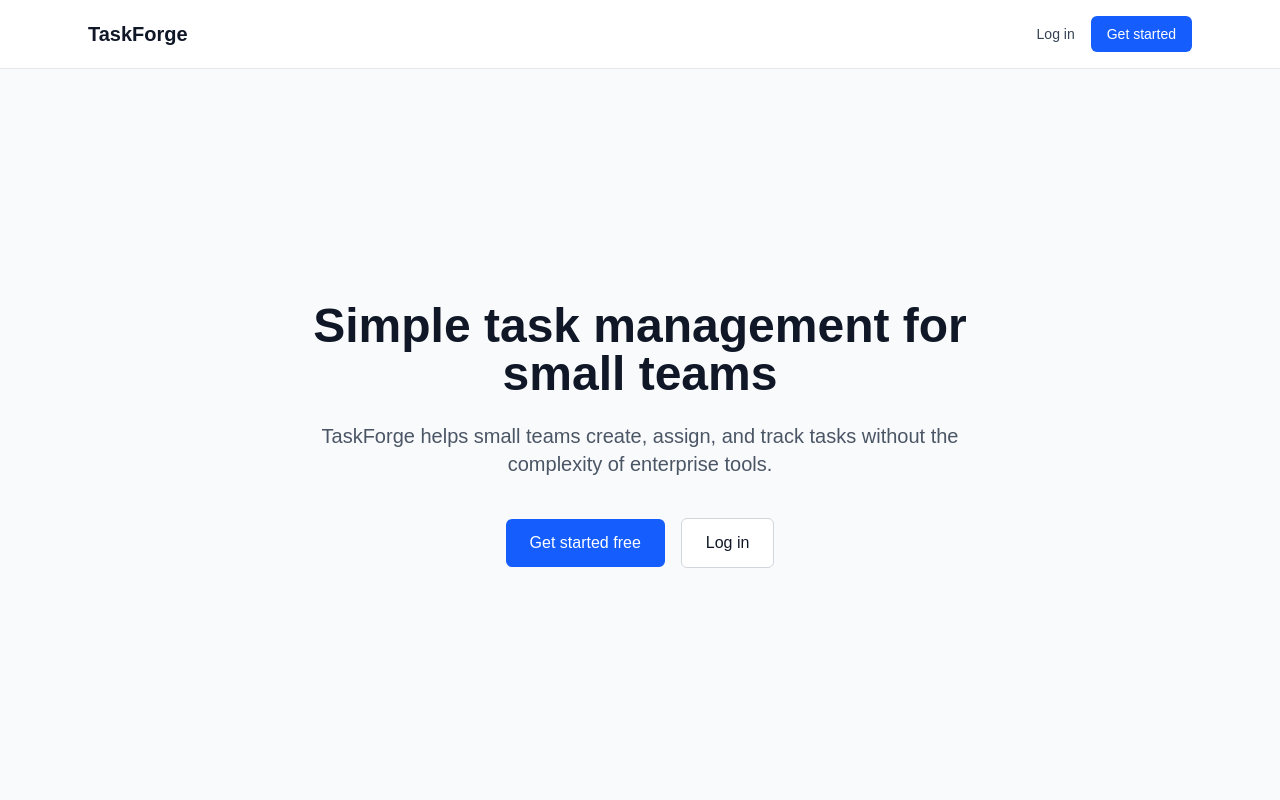
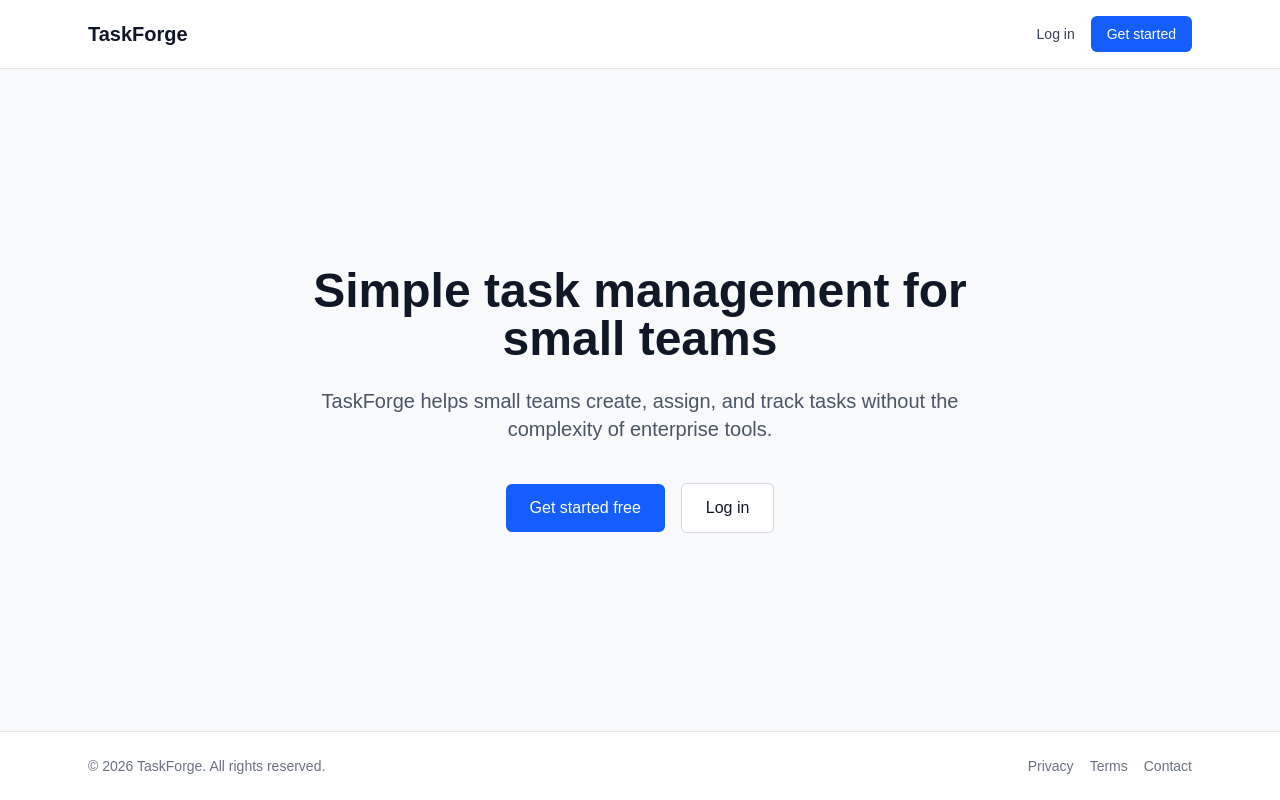
Before and after one commit to cstuart756/taskforge, a Next.js app: page / in a window 1280 px wide. Built offline with nearby package versions, Linux system fonts and the light colour scheme.

Commit message:
feat: add legal footer links to all pages (#21)

```diff
--- a/src/app/(auth)/layout.tsx
+++ b/src/app/(auth)/layout.tsx
@@ -1,3 +1,4 @@
+import SiteFooter from "@/components/layout/site-footer";
 export default function AuthLayout({
   children,
 }: {
@@ -14,6 +15,8 @@ export default function AuthLayout({
         </div>
         {children}
       </div>
+
+      <SiteFooter />
     </div>
   );
 }
--- a/src/app/app/page.tsx
+++ b/src/app/app/page.tsx
@@ -4,6 +4,7 @@ import Link from "next/link";
 import { logoutUser } from "@/lib/auth-actions";
 import { getUserTeams } from "@/lib/team-actions";
 import { getTaskMetrics } from "@/lib/task-actions";
+import SiteFooter from "@/components/layout/site-footer";
 
 function formatRole(role: string): string {
   return role.charAt(0) + role.slice(1).toLowerCase();
@@ -143,6 +144,8 @@ export default async function AppDashboardPage() {
           </ul>
         )}
       </div>
+
+      <SiteFooter />
     </div>
   );
 }
--- a/src/app/page.tsx
+++ b/src/app/page.tsx
@@ -1,4 +1,5 @@
 import Link from "next/link";
+import SiteFooter from "@/components/layout/site-footer";
 
 export default function HomePage() {
   return (
@@ -48,6 +49,8 @@ export default function HomePage() {
           </div>
         </div>
       </main>
+
+      <SiteFooter />
     </div>
   );
 }
--- /dev/null
+++ b/src/components/layout/site-footer.tsx
@@ -0,0 +1,47 @@
+import Link from "next/link";
+
+type Props = {
+  variant?: "light" | "dark";
+};
+
+export default function SiteFooter({ variant = "light" }: Props) {
+  const textColour =
+    variant === "dark" ? "text-gray-400" : "text-gray-500";
+  const linkColour =
+    variant === "dark"
+      ? "hover:text-gray-100"
+      : "hover:text-gray-900";
+
+  return (
+    <footer
+      className={`border-t py-6 ${
+        variant === "dark"
+          ? "border-gray-800 bg-gray-900"
+          : "border-gray-200 bg-white"
+      }`}
+    >
+      <div className="max-w-6xl mx-auto px-6 flex flex-col sm:flex-row items-center justify-between gap-3">
+        <p className={`text-sm ${textColour}`}>
+          © {new Date().getFullYear()} TaskForge. All rights reserved.
+        </p>
+        <nav
+          className={`flex items-center gap-4 text-sm ${textColour}`}
+          aria-label="Legal links"
+        >
+          <Link href="/privacy" className={linkColour}>
+            Privacy
+          </Link>
+          <Link href="/terms" className={linkColour}>
+            Terms
+          </Link>
+          <a
+            href="mailto:cstuart756@gmail.com"
+            className={linkColour}
+          >
+            Contact
+          </a>
+        </nav>
+      </div>
+    </footer>
+  );
+}
```
Also changed, not shown: 1 other file (tests, documents, lock files or other folders).
